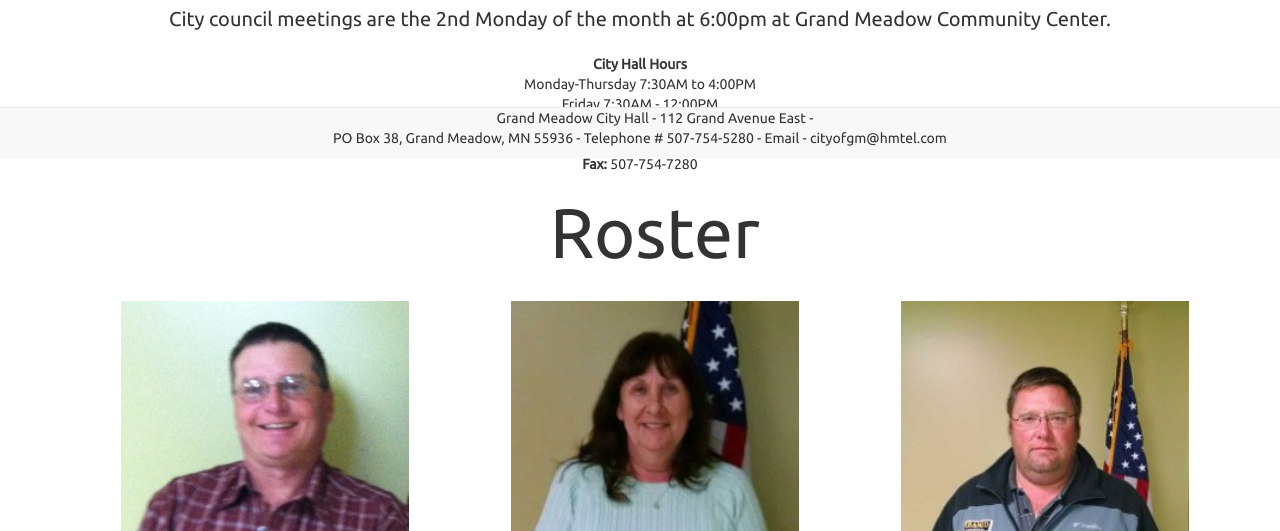
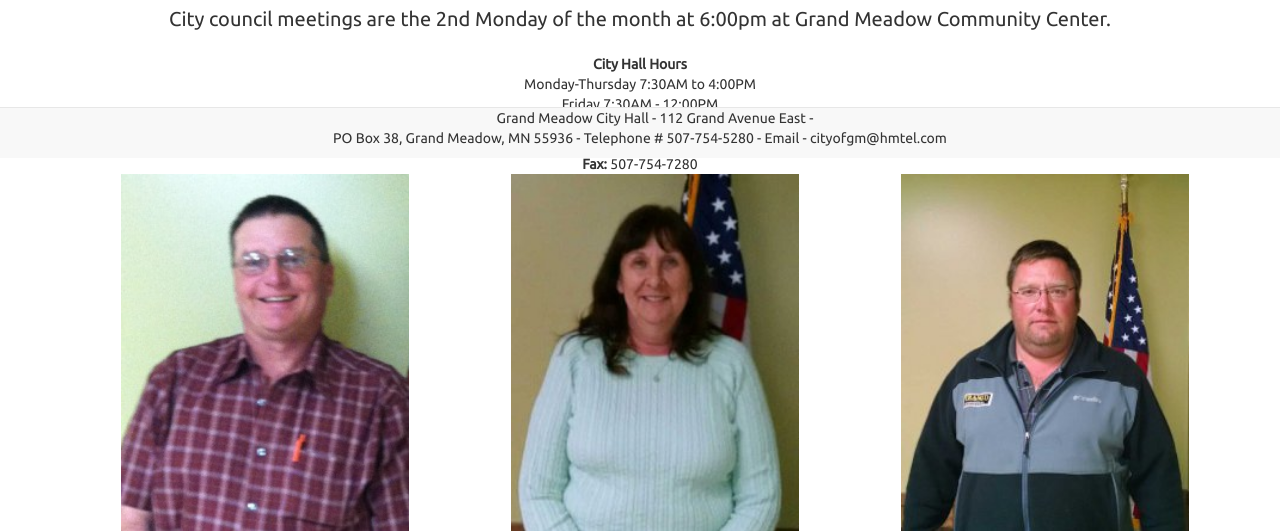
Before and after one commit to mgerb/CityWebsite, a PHP site: page /department.php?page=city in a window 1280 px wide. Shown: the part 642-1173 px from the top of the page. Run offline with PHP 8.4, Linux system fonts and the light colour scheme; some libraries are stand-ins or nearby versions.

Commit message:
Fixed city council again

```diff
--- a/departments/city.php
+++ b/departments/city.php
@@ -25,8 +25,6 @@
 
 
 <div class="container">
-	<h1 class="text-center header-text"> Roster </h1>
-	<br>
 
 	<div class="row">
 
```
